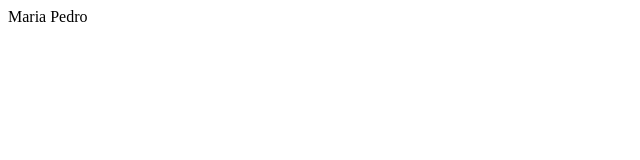
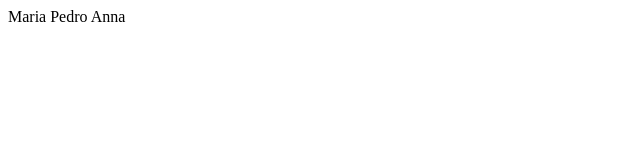
Before and after one commit to Donovandd28/projeto-2b, a plain HTML site: page index.html in a window 1280 px wide. Shown: the full height of the page, 0-640 px from the left. Drawn offline with Linux system fonts and the light colour scheme.

Commit message:
Versão3.0

```diff
--- a/index.html
+++ b/index.html
@@ -9,5 +9,6 @@
 <body>
     Maria
     Pedro
+    Anna
 </body>
 </html>
```
